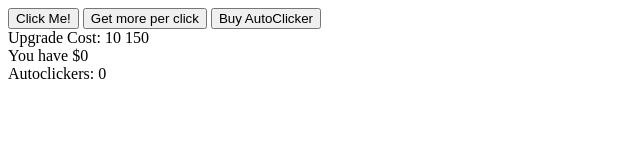
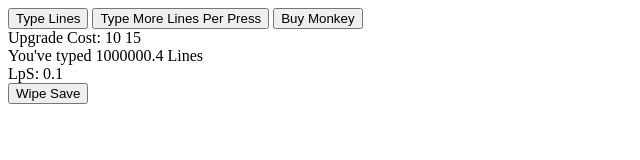
Before and after one commit to Oddernumse/Project, a plain HTML site: page index.html in a window 1280 px wide. Shown: the whole page, without its empty margins (0-640 px from the left). Drawn offline with Linux system fonts and the light colour scheme.

Commit message:
Add files via upload

```diff
--- a/index.html
+++ b/index.html
@@ -3,15 +3,16 @@
 <head>
     <meta charset="UTF-8">
     <meta name="viewport" content="width=device-width, initial-scale=1.0">
-    <title>Clicker</title>
+    <title>Monkey Business</title>
 </head>
-<body>
-    <button type="button" onclick="clickFunction()" onclick="updater()">Click Me!</button>
-    <button type="button" onclick="increaseClickMoney()">Get more per click</button>
-    <button type="button" onclick="autoClickFunc()">Buy AutoClicker</button>
+<body onload="updater()">
+    <button type="button" onclick="clickFunction()">Type Lines</button>
+    <button type="button" onclick="increaseClickMoney()">Type More Lines Per Press</button>
+    <button type="button" onclick="autoClickFunc1()">Buy Monkey</button>
     <div id="test">Upgrade Cost: </div>
-    <div id="output">You have $0</div>
-    <div id="autoClick">Autoclickers: 0</div>
+    <div id="output">You've Typed 0 Lines</div>
+    <div id="autoClick">LpS: 0</div>
+    <button type="button" onclick="wipeSave()">Wipe Save</button>
     <script src="main.js"></script>
 </body>
 </html>
--- a/main.js
+++ b/main.js
@@ -1,28 +1,48 @@
+/*function gameData() {
+    this.money = 100000;
+    this.moneyPerClick = 1;
+    this.upgradeCost = 10;
+    this.upgradeCost2 = 100;
+    this.upgradeCost3 = 15;
+    this.clickTime = 1000;
+    this.autoClickers = 1
+    this.moneyPerSec = 1;
+    this.mps = 0.1;
+}*/
+
 var gameData = {
-    money: 0,
+    money: 1000000,
     moneyPerClick: 1,
     upgradeCost: 10,
     upgradeCost2: 100,
-    upgradeCost3: 150,
+    upgradeCost3: 15,
     clickTime: 1000,
-    autoClickers: 0
+    //autoClickers: 1,
+    moneyPerSec: 1,
+    mps: 0.1
 }
 
+//let mps = 0.1;
+//mps =
+//var timer = window.setInterval(function(){autoClickFunc2()}, 1000);
 
-//This currently just constantly increases money by moneyPerClick once every second. Make this an upgrade
+//This function
+function autoClickFunc1() {
+    if (gameData.money >= gameData.upgradeCost3) {
+        gameData.money -= gameData.upgradeCost3
+        gameData.mps += 0.1;
+    }
+}
 
-//TRY TO MAKE AUTOCLICKFUNC A FUNCTION STORED IN A VARIABLE. Alright that wont actually change much, so find some other way to decrease clickTime
+function prettify(input){
+    var output = Math.round(input * 1000000)/1000000;
+	return output;
+}
 
-function autoClickFunc() {
-    var upgradeIncrease = (70/100) * gameData.upgradeCost3;
-    if (money >= gameData.upgradeCost3) {
-        gameData.upgradeCost3 += upgradeIncrease;
-        window.setInterval(function() {
-        clickFunction()
-        }, this.clickTime);
-        autoClickers++;
-       gameData.upgradeCost3 = Math.round(gameData.upgradeCost3)
-    }
+function autoClickFunc2() {
+    window.setInterval(function() {
+    gameData.money = gameData.money + gameData.mps}, 1000);
+
 }
 
 //This function increases money by whatever moneyPerClick is, everytime you press the button
@@ -54,35 +74,47 @@ function increaseClickMoney() {
 
 //This updates some values every 50 milliseconds
 function updater() {
-    document.getElementById("output").innerHTML = "You have $" + gameData.money;
+    document.getElementById("output").innerHTML = "You've typed " + prettify(gameData.money) + " Lines";
     document.getElementById("test").innerHTML = "Upgrade Cost: " + gameData.upgradeCost + " " + gameData.upgradeCost3// + " " + gameData.upgradeCost3;
-    document.getElementById("autoClick").innerHTML = "Autoclickers: " + gameData.autoClickers;
+    document.getElementById("autoClick").innerHTML = "LpS: " + prettify(gameData.mps);
 }
 
 setInterval(updater, 50);
 
 var saveGameLoop = window.setInterval(function() {
     localStorage.setItem("moneySave", JSON.stringify(gameData))
-}, 15)
+}, 15000)
 
 var saveGame = JSON.parse(localStorage.getItem("moneySave"))
 if (saveGame !== null) {
     gameData = saveGame
 }
-/* function saveGame() {
-    try {
-        localStorage.setItem('copperSave', JSON.stringify(gameData));
-    } catch(err) {
-        console.log("cannot access localStorage - browser may be old or storage may be corrupt");
-    }
-    console.log("Game saved successfully");
+
+//This right here is the world's shittiest way of wiping a save. It doesn't even wipe it, it just resets the values to what they originally were through mediocre means
+function wipeSave() {
+    localStorage.removeItem("moneySave");
+    gameData.money -= gameData.money;
+    gameData.moneyPerClick -= gameData.moneyPerClick;
+    gameData.moneyPerClick += 1;
+    gameData.upgradeCost -= gameData.upgradeCost
+    gameData.upgradeCost += 10;
+    gameData.upgradeCost2 -= gameData.upgradeCost2;
+    gameData.upgradeCost2 += 100;
+    gameData.upgradeCost3 -= gameData.upgradeCost3;
+    gameData.upgradeCost3 += 15;
+    gameData.autoClickers -= gameData.autoClickers;
 }
 
-function loadGame() {
-    var gameLoad = JSON.parse(localStorage.getItem("copperSave"));
-} */
-//currently the upgradeIncrease doesn't work properly. Find some way to increase upgradeCost proportionatly to moneyPerCLick
+window.onload = autoClickFunc2();
 
-//Todo: fix decreasing the buy time on autoBuy. Implement saving(cookie clicker had a link to one, but make one yourself if you can)
+/*     var upgradeIncrease = (70/100) * gameData.upgradeCost3;
+    if (gameData.money >= gameData.upgradeCost3) {
+        gameData.upgradeCost3 += upgradeIncrease;
+        window.setInterval(function() {
+        clickFunction()
+        }, gameData.clickTime);
+        gameData.autoClickers++;
+        gameData.upgradeCost3 = Math.round(gameData.upgradeCost3)
+    } */
 
-//FIX THE AUTOBUY. CURRENT IDEA IS TO MAKE IT A FUNCTION SINCE THAT RUNS AND UPDATES ITS VALUES EVERYTIME ITS RUN. IF ANY VARIABLES ARE NEEDED MAKE THEM INSIDE THE FUNCTION
+    //ask GreyGoose about the whole not being able to access mps in gameData thing
```
